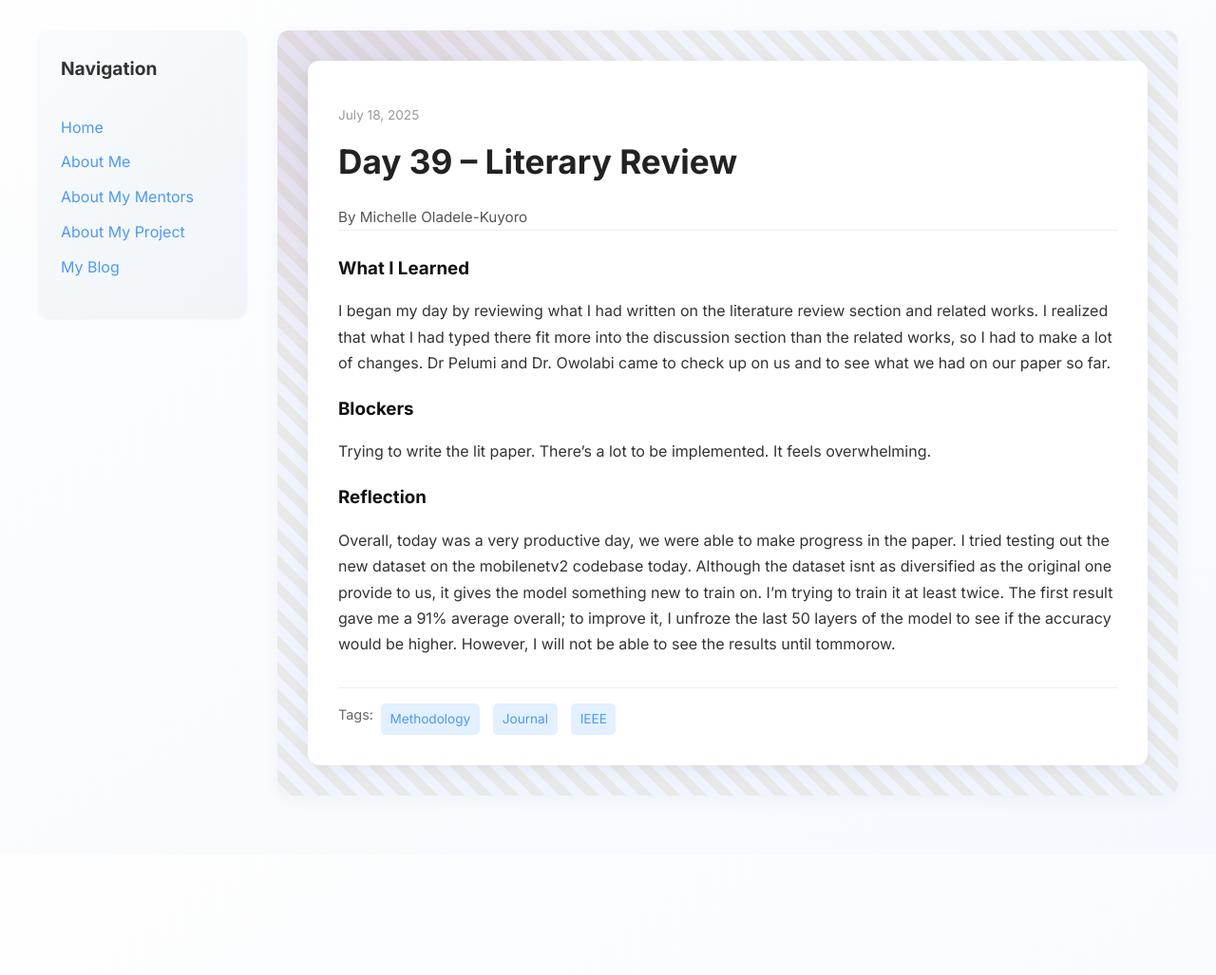
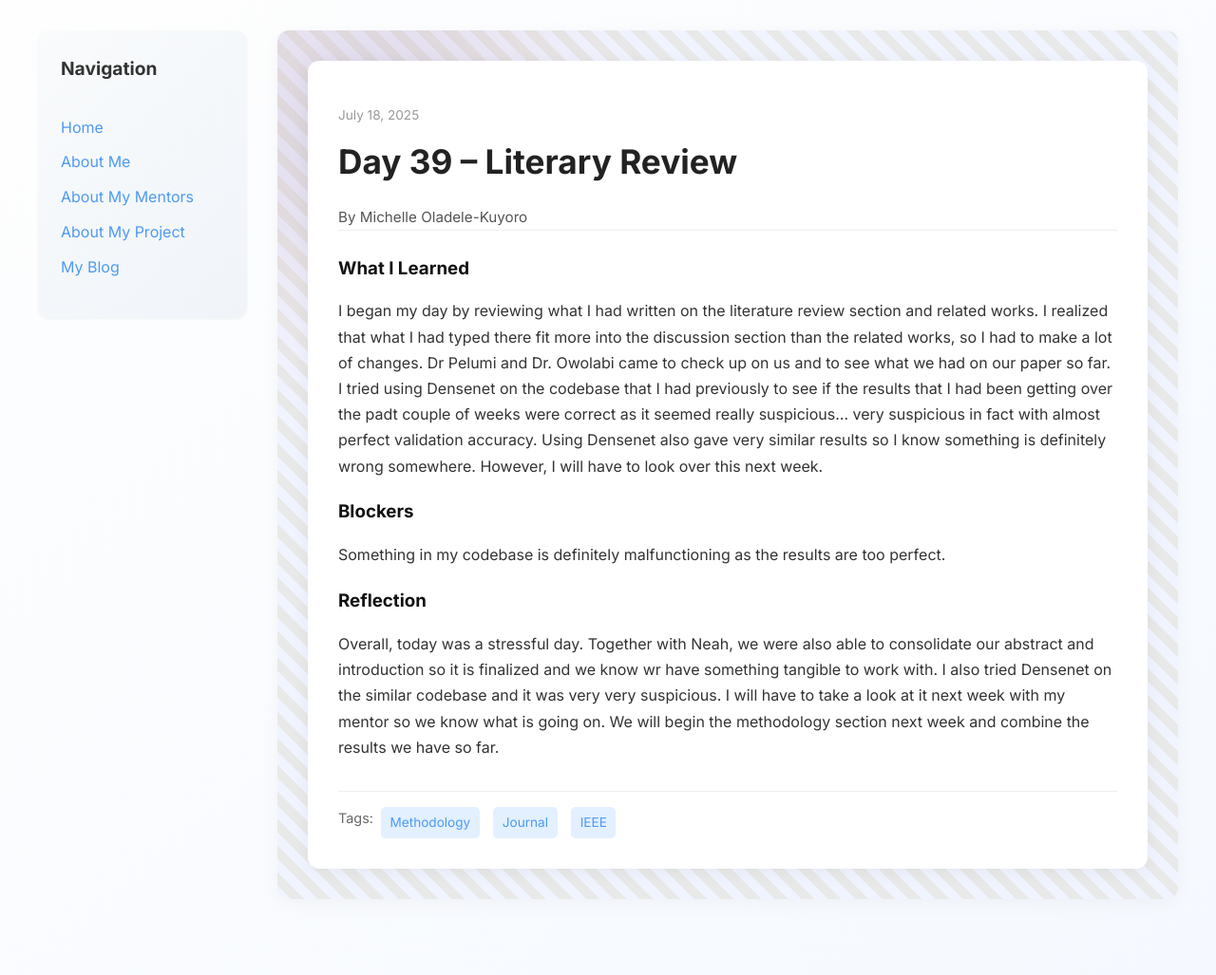
Before and after one commit to Miola585/Miola585.github.io, a Jekyll site: the page built from _posts/2025-07-18-day-39.md, in a window 1280 px wide. Shown: the whole page at 95% size. Built offline with Jekyll 4.4.1, drawn with Linux system fonts in a browser that asks for light colours; before the commit the page ends 900 px from its top, so only the background shows below that.

Commit message:
Update 2025-07-18-day-39.md

```diff
--- a/_posts/2025-07-18-day-39.md
+++ b/_posts/2025-07-18-day-39.md
@@ -8,10 +8,11 @@ tags: ["Methodology", "Journal", "IEEE"]
 
 what_i_learned: |
   I began my day by reviewing what I had written on the literature review section and related works. I realized that what I had typed there fit more into the discussion section than the related works, so I had to make a lot of changes. Dr Pelumi and Dr. Owolabi came to check up on us and to see what we had on our paper so far.
+  I tried using Densenet on the codebase that I had previously to see if the results that I had been getting over the padt couple of weeks were correct as it seemed really suspicious... very suspicious in fact with almost perfect validation accuracy. Using Densenet also gave very similar results so I know something is definitely wrong somewhere. However, I will have to look over this next week.
 
 blockers: |
-   Trying to write the lit paper. There's a lot to be implemented. It feels overwhelming.
+   Something in my codebase is definitely malfunctioning as the results are too perfect.
 
 reflection: |
-    Overall, today was a very productive day, we were able to make progress in the paper. I tried testing out the new dataset on the mobilenetv2 codebase today. Although the dataset isnt as diversified as the original one provide to us, it gives the model something new to train on. I'm trying to train it at least twice. The first result gave me a 91% average overall; to improve it, I unfroze the last 50 layers of the model to see if the accuracy would be higher. However, I will not be able to see the results until tommorow.
+    Overall, today was a stressful day. Together with Neah, we were also able to consolidate our abstract and introduction so it is finalized and we know wr have something tangible to work with. I also tried Densenet on the similar codebase and it was very very suspicious. I will have to take a look at it next  week with my mentor so we know what is going on. We will begin the methodology section next week and combine the results we have so far.
 ---
```
